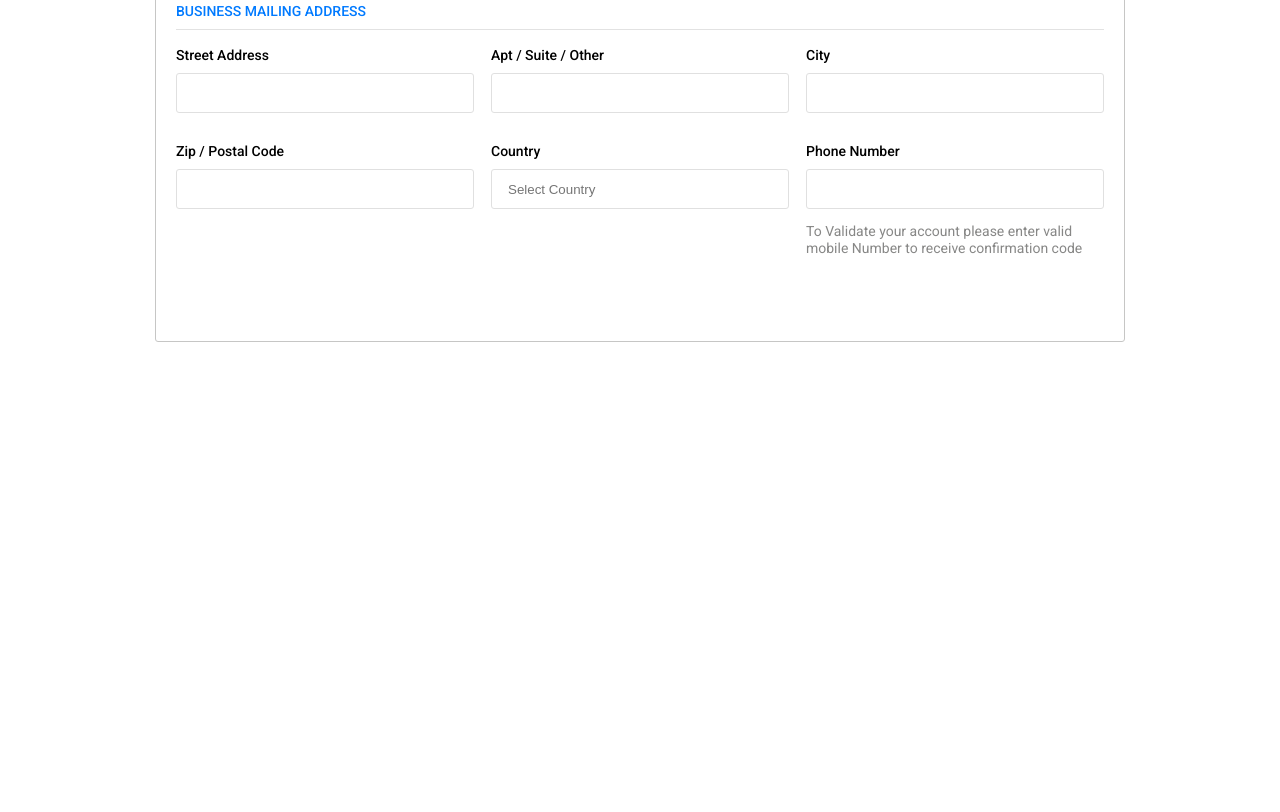
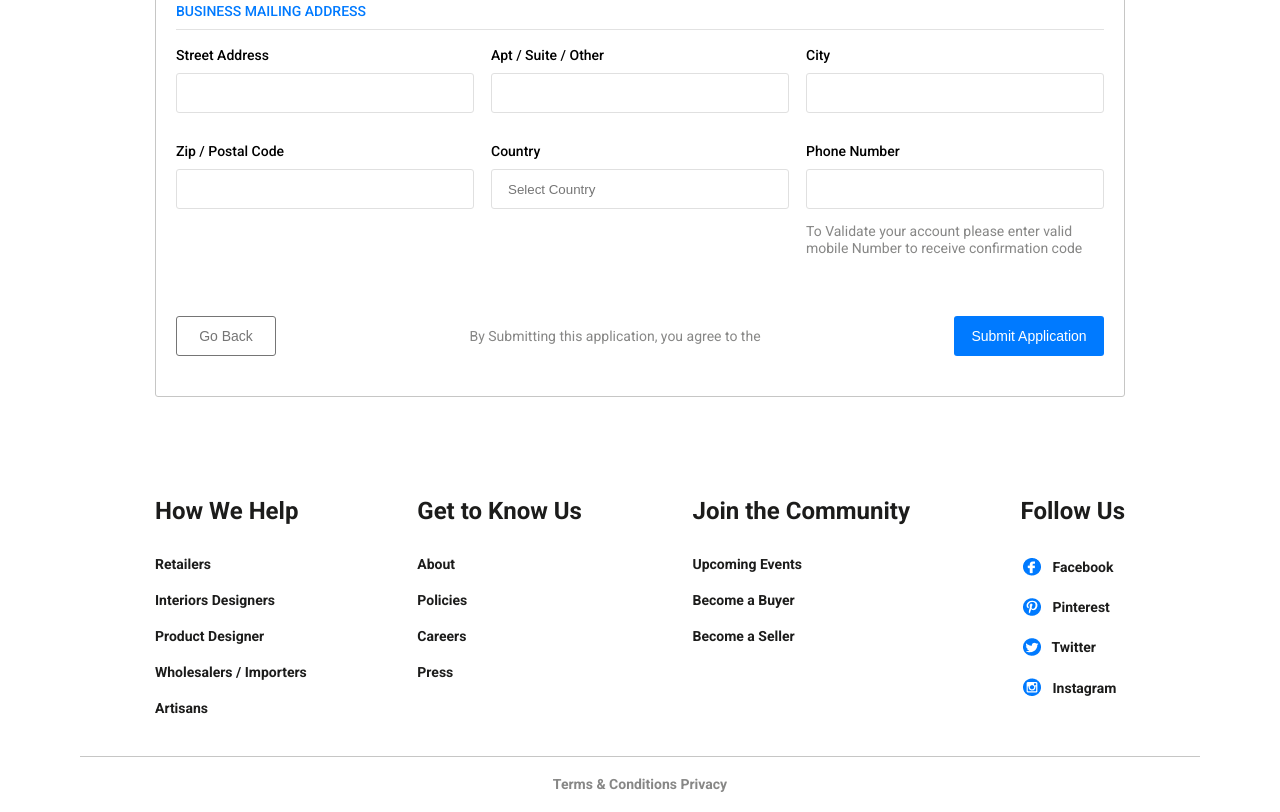
Before and after one commit to Igor-Polonskiy/homework, a plain HTML site: page lection11/index.html in a window 1280 px wide. Shown: the part 539-1351 px from the top of the page. Before the commit the page ends 881 px from the top, so only its background shows below. Drawn offline with Linux system fonts and the light colour scheme.

Commit message:
complete tusk

```diff
--- a/lection11/css/style.css
+++ b/lection11/css/style.css
@@ -2,6 +2,9 @@ body {
     margin: 0;
     padding: 0;
     font-family: Roboto;
+}
+button{
+    cursor: pointer;
 }
 .main_header {
     font-size: 14px;
@@ -9,8 +12,9 @@ body {
 }
 .header_container {
     height: 100%;
-    max-width: 1280px;
-    margin: 0 auto;
+    width: 100%;
+    padding: 0 80px;
+    box-sizing: border-box;
     display: flex;
     align-items: center;
 }
@@ -45,6 +49,8 @@ input[name="search"]{
     border-bottom-right-radius: 0;
 }
 .serch_form button{
+    font-weight: 500;
+    font-size: 14px;
     height: 40px;
     width: 75px;
     background-color: #007AFF;
@@ -60,11 +66,18 @@ input[name="search"]{
     width: 340px;
 }
 .login_btn{
-    height: 100%;
+    font-weight: 500;
+    font-size: 14px;
+    height: 40px;
     width: 100px;
     border: 1px solid  #757575;
     border-radius: 3px;
-    background-color: rgba(0, 0, 0, 0.0001);;
+    background-color: rgba(0, 0, 0, 0.0001);
+    color: #757575;
+}
+.login_btn:hover{
+    color: white;
+    background-color: #007AFF;
 }
 .subheader{
     height: 45px;
@@ -77,9 +90,15 @@ input[name="search"]{
     text-decoration: none;
     color: #737270;
 }
+.nav_item a:hover{
+    color: black;
+}
 .container {
     max-width: 970px;
     margin: 0 auto;
+}
+.applicaiton{
+    margin-bottom: 50px;
 }
 .title{
     margin: 40px auto 35px auto;
@@ -90,10 +109,19 @@ input[name="search"]{
     display: flex;
     justify-content: space-around;
     margin-bottom: 15px;
+    padding: 0 20px;
 }
 .menu_item{
+    font-weight: 500;
     font-size: 14px;
     color: #878786;
+    cursor: pointer;
+}
+.menu_item:hover {
+    color: #007AFF;
+}
+.menu_item_active {
+    color: #007AFF;
 }
 .iput_form {
     box-sizing: border-box;
@@ -137,6 +165,7 @@ input[name="search"]{
     background-color: #C6C6C5;
     opacity: 0.5;
     margin-bottom: 17px;
+    width: 100%;
 }
 .input_form_addres_items {
     display: flex;
@@ -154,3 +183,61 @@ input[name="search"]{
     line-height: 17px;
     color: #878786;
 }
+.input_form-footer {
+    padding-top: 15px;
+    display: flex;
+    justify-content: space-between;
+    align-items: center;
+}
+.input_form-footer-txt{
+    font-size: 14px;
+    line-height: 16px;
+    color: #878786;
+}
+.blue{
+    font-size: 14px;
+    font-weight: 500;
+    height: 40px;
+    width: 150px;
+    background-color: #007AFF;
+    border-radius: 3px;
+    border: none;
+    color: white;
+}
+.footer_menu {
+    display: flex;
+    justify-content: space-between;
+    padding: 50px 0 20px 0;
+}
+.footer_menu_item_title{
+    font-size: 24px;
+    line-height: 29px;
+    color: #1C1C1B;
+    padding-bottom: 10px;
+    font-weight: 600;
+}
+.footer_menu_item_link {
+    cursor: pointer;
+    display: flex;
+    align-items: center;
+    font-weight: 600;
+    font-size: 14px;
+    margin: 20px 0;
+    color: #1C1C1B;
+}
+.footer_menu_item_link:hover{
+    color: #007AFF;
+}
+.footer_menu_item_link img{
+    margin-right: 10px;
+}
+.header_container .horline{
+    opacity: 1;
+}
+.footer_txt {
+    margin: 2px 0 20px 0;
+    text-align: center;
+    font-weight: 600;
+    font-size: 14px;
+    color: #878786;
+}
--- a/lection11/index.html
+++ b/lection11/index.html
@@ -46,7 +46,7 @@
                 <div class="menu_item">Application Critaria</div>
                 <div class="menu_item">Company Profile</div>
                 <div class="menu_item">Web & Social Media</div>
-                <div class="menu_item">Contact Info</div>
+                <div class="menu_item menu_item_active">Contact Info</div>
                 <div class="menu_item">Confirm Account</div>
             </div>
             <div class="iput_form">
@@ -110,9 +110,51 @@
                         </div>
                     </div>
                 </div>
-                <div class="input_form-footer"></div>
+                <div class="input_form-footer">
+                    <button class="login_btn">Go Back</button>
+                    <div class="input_form-footer-txt">By Submitting this application, you agree to the </div>
+                    <button class="blue">Submit Application</button>
+                </div>
             </div>
         </div>
     </section>
+    <footer>
+        <div class="container">
+            <div class="footer_menu">
+                <div class="footer_menu_item">
+                    <div class="footer_menu_item_title">How We Help</div>
+                    <div class="footer_menu_item_link">Retailers</div>
+                    <div class="footer_menu_item_link">Interiors Designers</div>
+                    <div class="footer_menu_item_link">Product Designer</div>
+                    <div class="footer_menu_item_link">Wholesalers / Importers</div>
+                    <div class="footer_menu_item_link">Artisans</div>
+                </div>
+                <div class="footer_menu_item">
+                    <div class="footer_menu_item_title">Get to Know Us</div>
+                    <div class="footer_menu_item_link">About</div>
+                    <div class="footer_menu_item_link">Policies</div>
+                    <div class="footer_menu_item_link">Careers</div>
+                    <div class="footer_menu_item_link">Press</div>
+                </div>
+                <div class="footer_menu_item">
+                    <div class="footer_menu_item_title">Join the Community</div>
+                    <div class="footer_menu_item_link">Upcoming Events</div>
+                    <div class="footer_menu_item_link">Become a Buyer</div>
+                    <div class="footer_menu_item_link">Become a Seller</div>
+                </div>
+                <div class="footer_menu_item">
+                    <div class="footer_menu_item_title">Follow Us</div>
+                    <div class="footer_menu_item_link"><img src="img/fb-icon.png" alt=""> Facebook</div>
+                    <div class="footer_menu_item_link"><img src="img/pntr-icon.png" alt=""> Pinterest</div>
+                    <div class="footer_menu_item_link"><img src="img/twt-icon.png" alt=""> Twitter</div>
+                    <div class="footer_menu_item_link"><img src="img/insta-icon.png" alt=""> Instagram</div>
+                </div>
+            </div>
+        </div>
+        <div class="header_container">
+            <div class="horline"></div>
+        </div>
+        <div class="footer_txt">Terms & Conditions     Privacy</div>
+    </footer>
 </body>
 </html>
```
